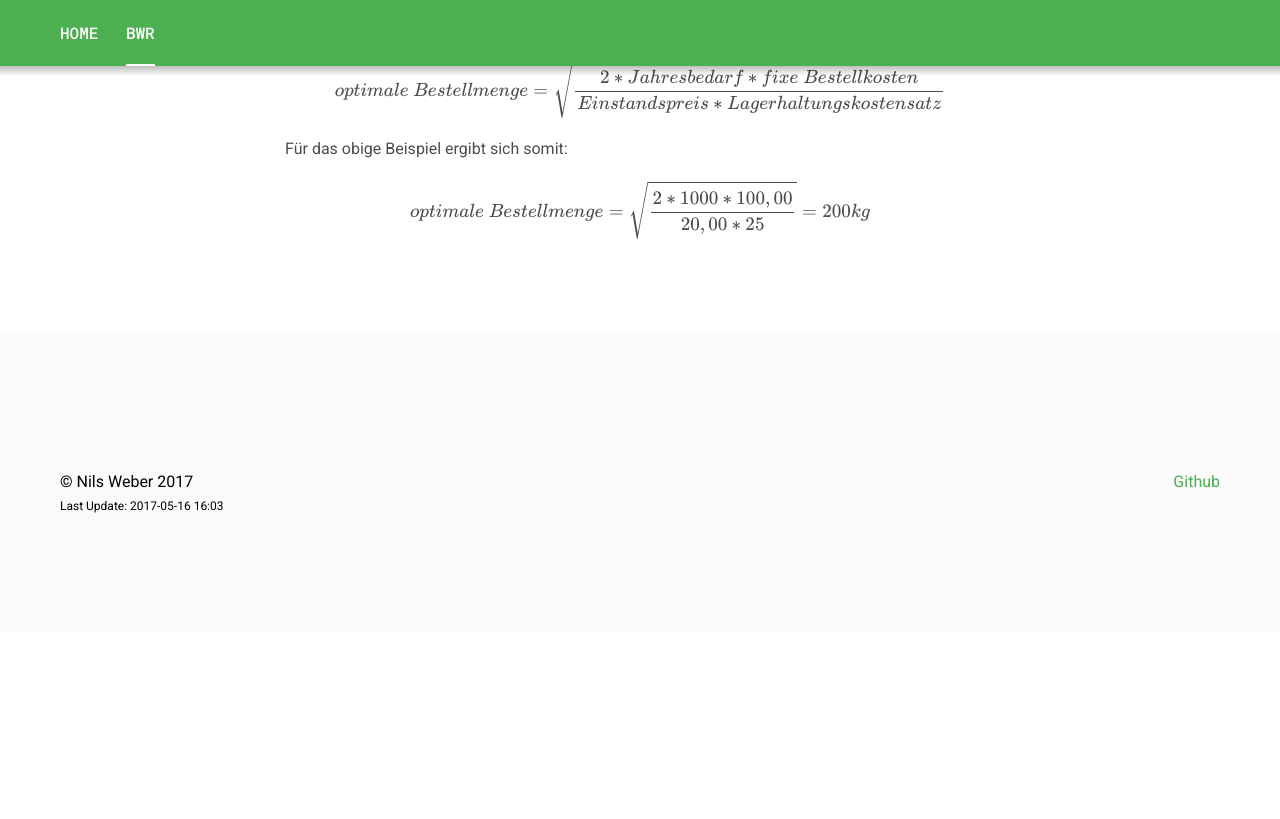
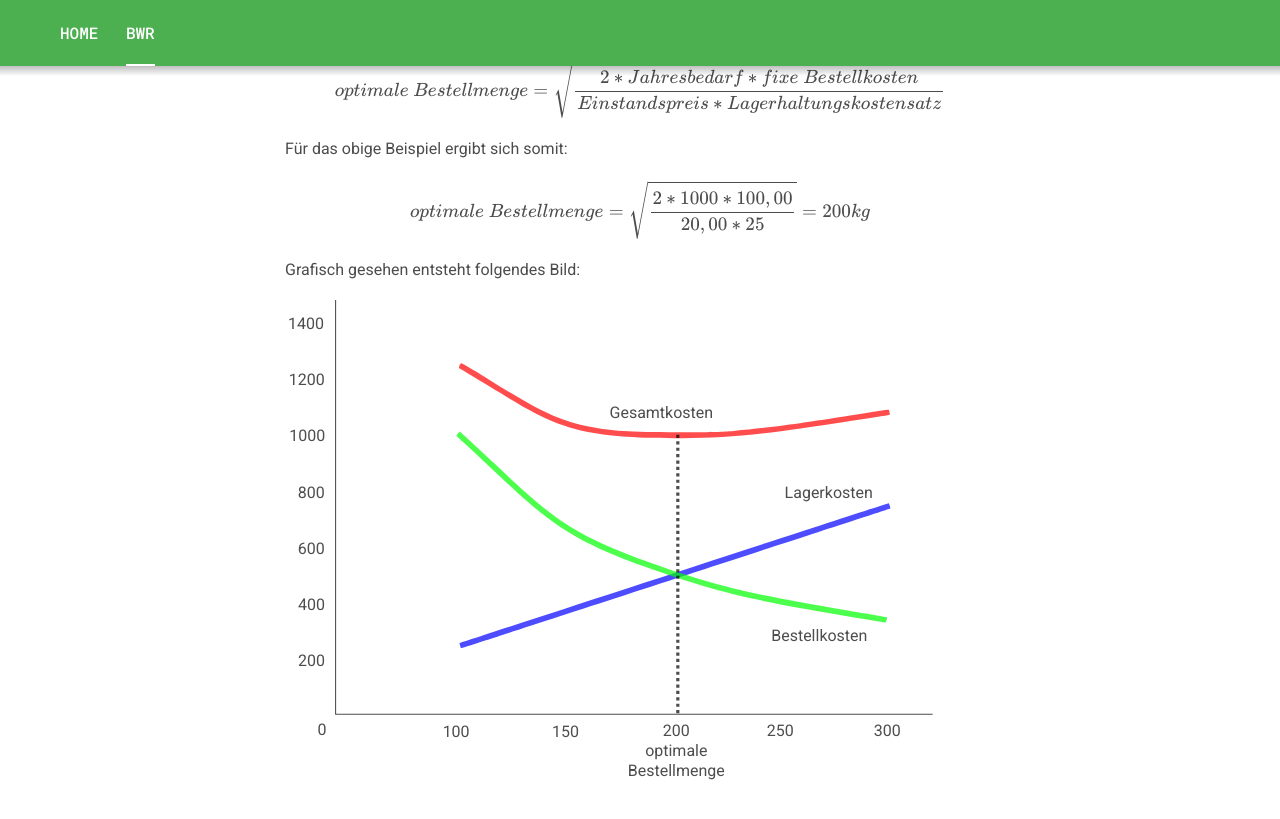
Before and after one commit to nilsweb/abi, a Jekyll site: the page built from _content/bwr/materialwirtschaft/6-optimale-bestellmenge.md, in a window 1280 px wide and 900 px high, scrolled down 1524 px. Shown: the top 819 px of the window. Built offline with Jekyll 4.4.1, drawn with Linux system fonts in a browser that asks for light colours; formulas are drawn with MathJax 3; before the commit the page ends 2157 px from its top, so only the background shows below that.

Commit message:
BWR-MAT-6 - Grafix zur Verdeutlichung der optimalen Bestellmenge hinzugefügt

```diff
--- a/_content/bwr/materialwirtschaft/6-optimale-bestellmenge.md
+++ b/_content/bwr/materialwirtschaft/6-optimale-bestellmenge.md
@@ -56,3 +56,7 @@ $$ optimale \ Bestellmenge = \sqrt{ \frac{2 * Jahresbedarf * fixe \ Bestellkost
 Für das obige Beispiel ergibt sich somit:
 
 $$ optimale \ Bestellmenge = \sqrt{ \frac{2 * 1000 * 100,00}{20,00 * 25%} } = 200kg $$
+
+Grafisch gesehen entsteht folgendes Bild:
+
+{% include vectors/bwr/materialwirtschaft/optimale_bestellmenge.svg %}
```
Also changed, not shown: _includes/vectors/bwr/materialwirtschaft/optimale_bestellmenge.svg (added).
